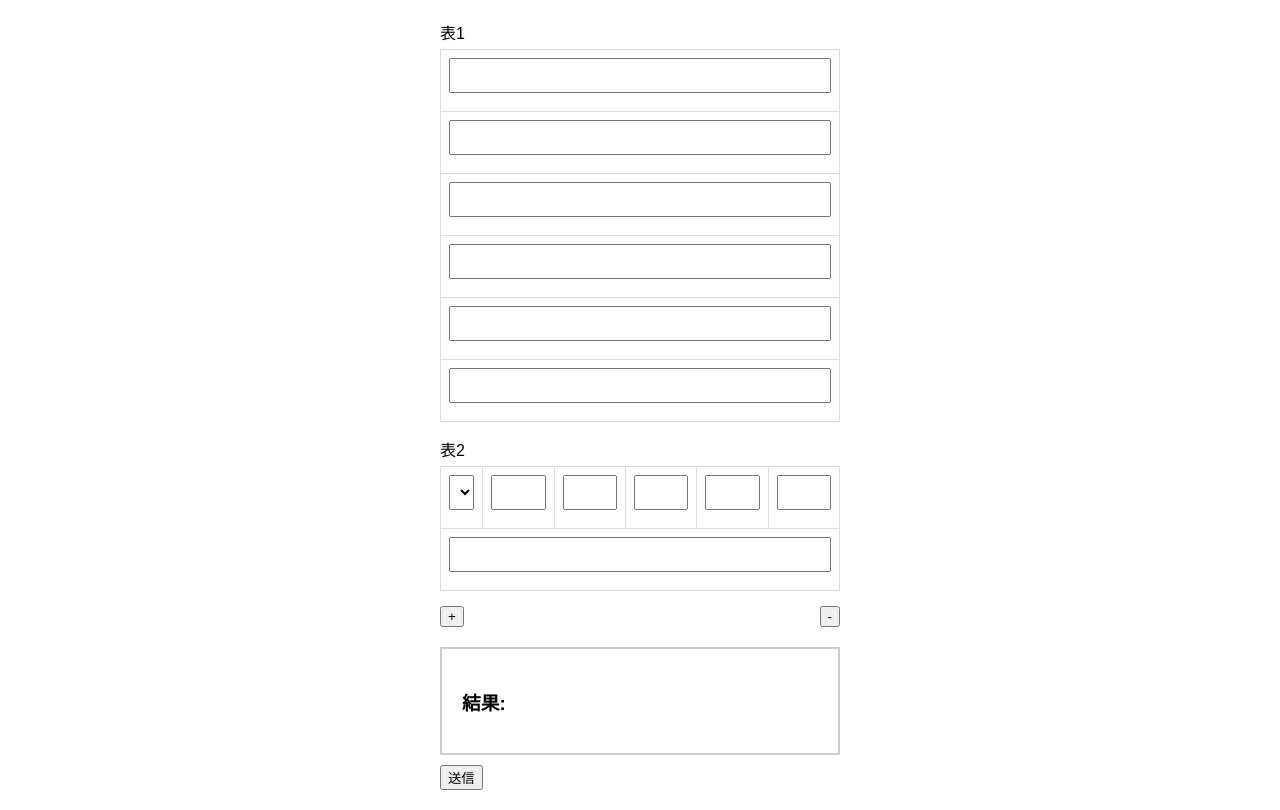
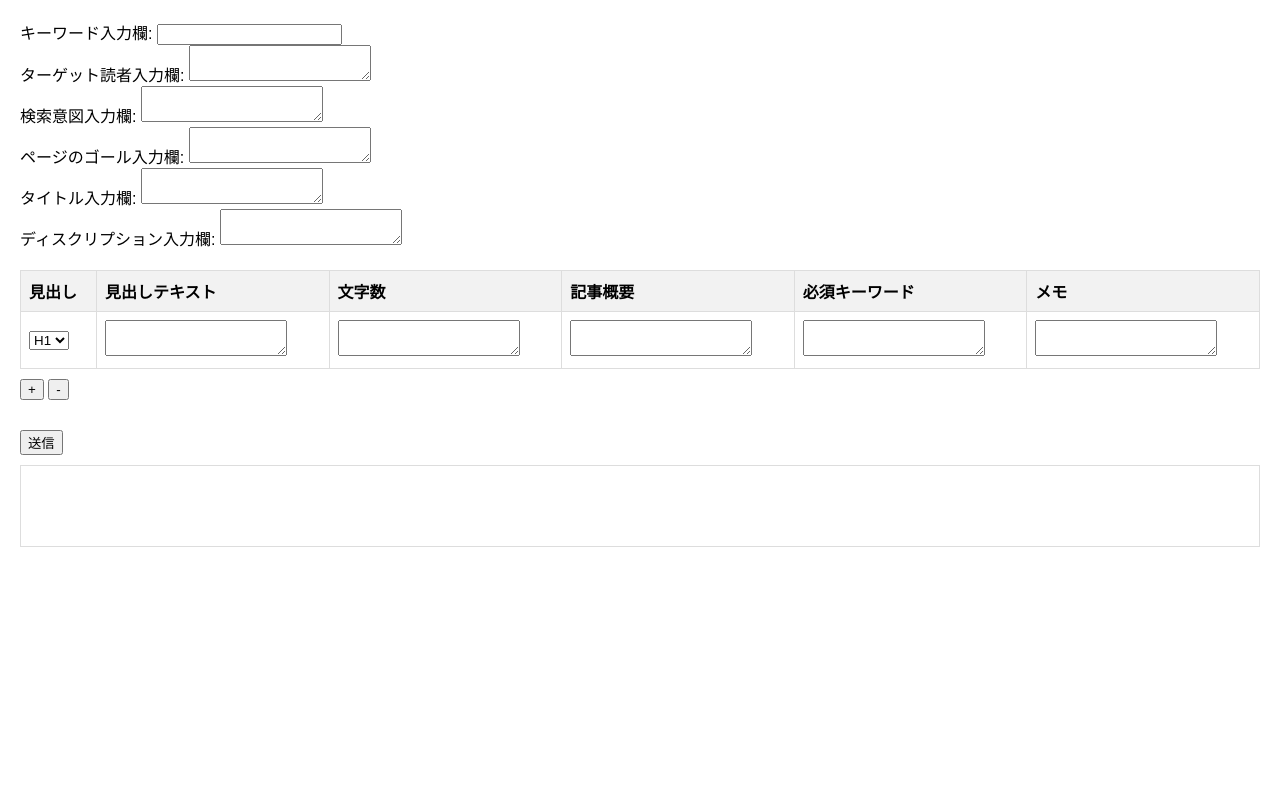
Before and after one commit to caprice1026-disc/autoSEO, a Flask app: page / in a window 1280 px wide. After the commit the page ends 547 px from the top, so only its background shows below. Run offline with Flask 3, Linux system fonts and the light colour scheme.

Commit message:
ファイル名はindex.html,style.css,script.jsにしておいてくれ～！ VScodeは勝手にコードの内容から拡張子判断してくれるが、名前変更するときに拡張子も変更してくれるわけではないので注意！

```diff
--- a/templates/index.html
+++ b/templates/index.html
@@ -1,85 +1,80 @@
 <!DOCTYPE html>
-<html lang="en">
+<html lang="ja">
 <head>
     <meta charset="UTF-8">
-    <meta name="viewport" content="width=device-width, initial-scale=1.0">
-    <title>フォーム</title>
-    <!-- CSSとJSは別のファイルに分けた方がいいかも！
-        　chatGPTに聞く際はHTMLのみをわたしてCSS,JSを書いてみたいな感じに聞くといいかも
-        　わからないなら教える！
-        　全体的にすごいいい感じに出来てる！
-    -->
-    <link rel="stylesheet" type="text/css" href="style.css">
+    <title>SEOライティングツール</title>
+    <link rel="stylesheet" href="style.css">
 </head>
 <body>
 
-<div class="form-container">
-    <div class="form-group">
-        <label>表1</label>
-        <table class="form-table">
-            <!--
-                https://html-coding.co.jp/annex/dictionary/html/textarea/
-                テキストエリアの実装法はこれを参照！
-                これはフォームとかでよく使うだろうし、覚えておくといいと思う
-             -->
+<form id="seoForm">
+    <div class="input-section">
+        <!-- キーワード入力欄 (改行不可) -->
+        <label for="inputKeyword">キーワード入力欄:</label>
+        <input type="text" id="inputKeyword" name="inputKeyword"><br>
+
+        <!-- ターゲット読者入力欄 (改行可能) -->
+        <label for="inputTarget">ターゲット読者入力欄:</label>
+        <textarea id="inputTarget" name="inputTarget"></textarea><br>
+
+        <!-- 検索意図入力欄 (改行可能) -->
+        <label for="inputIntent">検索意図入力欄:</label>
+        <textarea id="inputIntent" name="inputIntent"></textarea><br>
+
+        <!-- ページのゴール入力欄 (改行可能) -->
+        <label for="inputGoal">ページのゴール入力欄:</label>
+        <textarea id="inputGoal" name="inputGoal"></textarea><br>
+
+        <!-- タイトル入力欄 (改行可能) -->
+        <label for="inputTitle">タイトル入力欄:</label>
+        <textarea id="inputTitle" name="inputTitle"></textarea><br>
+
+        <!-- ディスクリプション入力欄 (改行可能) -->
+        <label for="inputDescription">ディスクリプション入力欄:</label>
+        <textarea id="inputDescription" name="inputDescription"></textarea><br>
+    </div>
+
+    <!-- 見出し情報 -->
+    <div class="header-section">
+        <table id="headerTable">
             <tr>
-                <td><input type="text" value=""></td>
+                <th>見出し</th>
+                <th>見出しテキスト</th>
+                <th>文字数</th>
+                <th>記事概要</th>
+                <th>必須キーワード</th>
+                <th>メモ</th>
             </tr>
             <tr>
-                <td><input type="text" value=""></td>
-            </tr>
-            <tr>
-                <td><input type="text" value=""></td>
-            </tr>
-            <tr>
-                <td><input type="text" value=""></td>
-            </tr>
-            <tr>
-                <td><input type="text" value=""></td>
-            </tr>
-            <tr>
-                <td><input type="text" value=""></td>
-            </tr>
-        </table>
-    </div>
+                <td>
 
-    <div class="form-group">
-        <label>表2</label>
-        <table class="form-table" id="table2">
-            <tr>
-                <td><select>
+                 <select name="headerLevel">
                     <option value="h1">H1</option>
                     <option value="h2">H2</option>
                     <option value="h3">H3</option>
                     <option value="h4">H4</option>
                     <option value="h5">H5</option>
                     <option value="h6">H6</option>
-                    </select></td>
-                <td><input type="text" value=""></td>
-                <td><input type="text" value=""></td>
-                <td><input type="text" value=""></td>
-                <td><input type="text" value=""></td>
-                <td><input type="text" value=""></td>
-            </tr>
-            <tr>
-                <td colspan="6"><input type="text" value=""></td>
+                </select>
+            </td>
+            <td><textarea name="headerText[]"></textarea></td>
+            <td><textarea name="headerCharCount[]" oninput="this.value=this.value.replace(/[^o-600]/g,'');"></textarea></td>
+            <td><textarea name="headerSummary[]"></textarea></td>
+            <td><textarea name="headerKeywords[]"></textarea></td>
+            <td><textarea name="headerNotes[]"></textarea></td>
         </tr>
     </table>
+
+        <button type="button" id="addRowButton">+</button>
+        <button type="button" id="removeRowButton">-</button>
     </div>
 
-    <div class="button-group">
-        <button onclick="addRow()">+</button>
-        <button onclick="removeRow()">-</button>
-    </div>
+    <button type="submit">送信</button>
+</form>
 
-    <div class="result-container">
-        <h3>結果:</h3>
-        <div id="result"></div>
-    </div>
+<div class="output-frame" id="outputFrame"></div>
+<div id="message"></div>
 
-    <button id="submit-button" onclick="submitForm()">送信</button>
-    <div id="submit-message"></div>
-</div>
 <script src="script.js"></script>
 </body>
 </html>
--- a/templates/script.js
+++ b/templates/script.js
@@ -1,74 +1,67 @@
+document.addEventListener('DOMContentLoaded', function() {
+    document.getElementById('addRowButton').addEventListener('click', addRow);
+    document.getElementById('removeRowButton').addEventListener('click', removeRow);
+    document.getElementById('seoForm').addEventListener('submit', submitForm);
+});
+
 function addRow() {
-    const table2 = document.getElementById('table2');
-    const newRow = table2.insertRow(table2.rows.length);
-    for (let i = 0; i < 6; i++) {
-        const cell = newRow.insertCell(i);
-        if (i === 0) {
-            const select = document.createElement('select');
-            select.innerHTML = `
+    const table = document.getElementById('headerTable');
+    const newRow = table.insertRow();
+    newRow.innerHTML = `
+        <td>
+            <select name="headerLevel[]">
                 <option value="h1">H1</option>
                 <option value="h2">H2</option>
                 <option value="h3">H3</option>
                 <option value="h4">H4</option>
                 <option value="h5">H5</option>
                 <option value="h6">H6</option>
-            `;
-            cell.appendChild(select);
-        } else {
-            const input = document.createElement('input');
-            input.type = 'text';
-            input.value = '';
-            cell.appendChild(input);
-        }
+            </select>
+        </td>
+        <td><textarea name="headerText[]"></textarea></td>
+        <td><textarea name="headerCharCount[]" oninput="this.value=this.value.replace(/[^0-9]/g,'');"></textarea></td>
+        <td><textarea name="headerSummary[]"></textarea></td>
+        <td><textarea name="headerKeywords[]"></textarea></td>
+        <td><textarea name="headerNotes[]"></textarea></td>
+    `;
+}
+
+function removeRow() {
+    const table = document.getElementById('headerTable');
+    const rowCount = table.rows.length;
+    if (rowCount > 1) { // 最初の行を除いて削除
+        table.deleteRow(-1);
     }
 }
 
-function removeRow() {
-    //ここに間違いがあって変な挙動になってるかも
-    const table2 = document.getElementById('table2');
-    if (table2.rows.length > 1) {
-        table2.deleteRow(table2.rows.length - 1);
-    }
-}
+function submitForm(event) {
+    event.preventDefault();
 
-function submitForm() {
-    let result = '';
-    const inputs = document.querySelectorAll('.form-container input, .form-container select');
-    inputs.forEach((input, index) => {
-        //resultに足す必要がある
-        result +=
+    const textAreas = document.querySelectorAll('#seoForm textarea');
+    const selects = document.querySelectorAll('#seoForm select');
+    let isValid = true;
+    let message = '';
+
+    textAreas.forEach(textArea => {
+        if (!textArea.value.trim()) {
+            isValid = false;
+        }
     });
 
-    document.getElementById('result').textContent = result;
-    document.getElementById('submit-message').textContent = '送信されました';
+    selects.forEach(select => {
+        if (!select.value.trim()) {
+            isValid = false;
+        }
+    });
+
+    const messageDiv = document.getElementById('message');
+    if (isValid) {
+        message = '送信されました';
+        messageDiv.style.color = 'green';
+    } else {
+        message = '未入力の箇所があります';
+        messageDiv.style.color = 'red';
+    }
+
+    messageDiv.textContent = message;
 }
-
-// ↓最終的にはこういったデータ形式で送信するようにしたい。
-
-/*
-{
-  "section1": {
-    "keyword": ["サンプルキーワード1", "サンプルキーワード2"],
-    "expected_reader": "サンプル読者層",
-    "search_intent": "情報提供",
-    "goal": "読者の理解向上",
-    "title": "サンプルタイトル"
-  },
-  "section2": {
-    "headline1": {
-      "entry": "h1, h2, h3, h4, h5, h6のどれか",
-      "outline": "ここにheadline1の記事の概要が入ります",
-      "number_of_words": 500,
-      "must_KW": ["キーワード1", "キーワード2"],
-      "memo": "ここにheadline1のメモが入ります"
-    },
-    "headline2": {
-      "entry": "h1, h2, h3, h4, h5, h6のどれか",
-      "outline": "ここにheadline2の記事の概要が入ります",
-      "number_of_words": 450
-      // "must_KW" と "memo" はこのheadlineでは省略されている
-    },
-    // 他のheadlineも同様の構造
-  }
-}
-*/
--- a/templates/style.css
+++ b/templates/style.css
@@ -3,64 +3,34 @@ body {
     margin: 20px;
 }
 
-.form-container {
-    max-width: 400px;
-    margin: auto;
+.input-section, .header-section {
+    margin-bottom: 20px;
 }
 
-.form-table {
+table {
     width: 100%;
     border-collapse: collapse;
-    margin-bottom: 15px;
-}
-
-.form-table, th, td {
-    border: 1px solid #ddd;
+    margin-top: 10px;
 }
 
 th, td {
+    border: 1px solid #ddd;
     padding: 8px;
     text-align: left;
 }
 
-.result-container {
-    margin-top: 20px;
-    padding: 20px;
-    border: 2px solid #ccc;
+th {
+    background-color: #f2f2f2;
 }
 
-#submit-message {
+button {
     margin-top: 10px;
+    cursor: pointer;
 }
 
-.form-group {
-    margin-bottom: 15px;
+.output-frame {
+    margin-top: 10px;
+    border: 1px solid #ddd;
+    padding: 15px;
+   height: 50px;
 }
-
-label {
-    display: block;
-    margin-bottom: 5px;
-}
-
-input {
-    padding: 8px;
-    box-sizing: border-box;
-    margin-bottom: 10px;
-    width: 100%;
-}
-
-select {
-    padding: 8px;
-    box-sizing: border-box;
-    margin-bottom: 10px;
-    width: 100%;
-}
-
-.button-group {
-    display: flex;
-    justify-content: space-between;
-}
-
-#submit-button {
-    margin-top: 10px;
-}
```
Also changed, not shown: 3 other files. Lines whose indentation alone changed are shown as unchanged.
